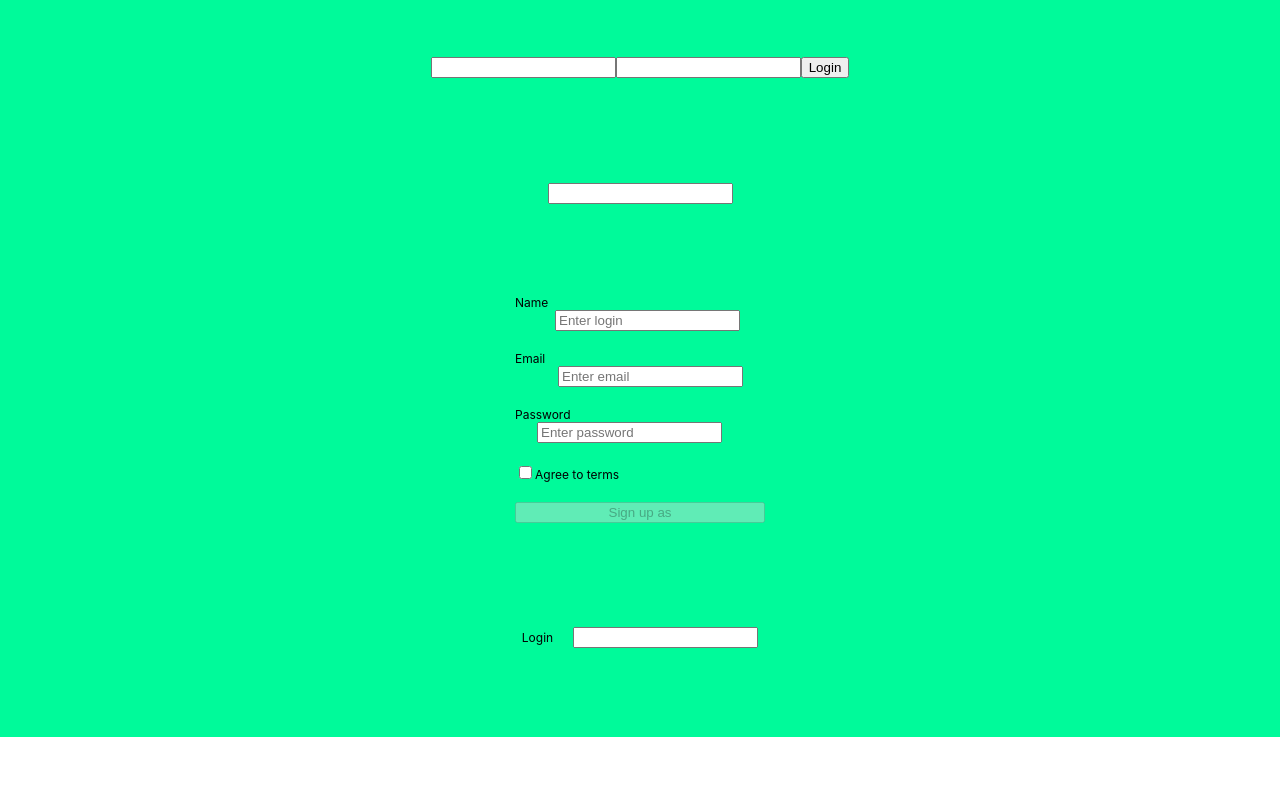
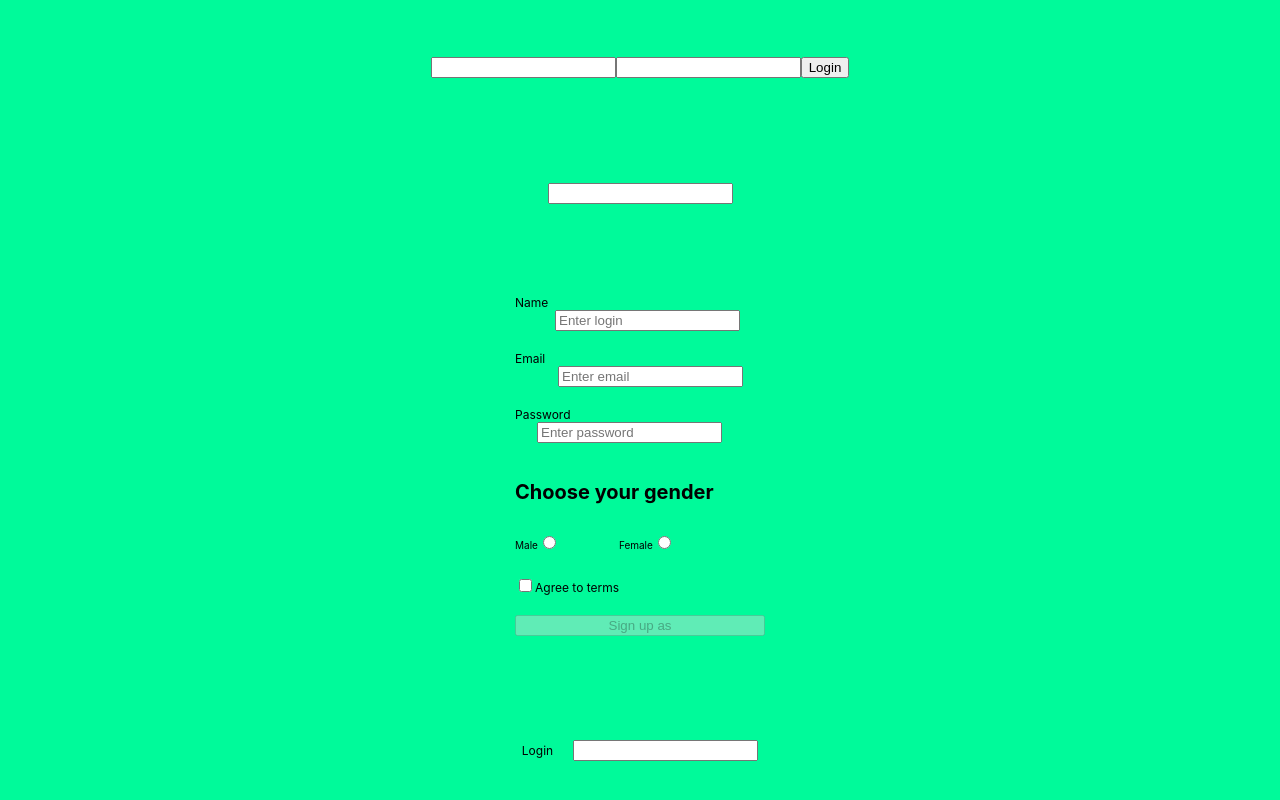
Before and after one commit to VictorSelischev/react-49-conspect, a React (Create React App) app: page / in a window 1280 px wide. Shown: the part 1085-1885 px from the top of the page. Before the commit the page ends 1822 px from the top, so only its background shows below. Built offline with nearby package versions, Linux system fonts and the light colour scheme.

Commit message:
Добавляет выбор пола type: radio

```diff
--- a/src/components/SignUpForm/SignUpForm.jsx
+++ b/src/components/SignUpForm/SignUpForm.jsx
@@ -1,11 +1,18 @@
 import { Component } from 'react';
 import css from './SignUpForm.module.css';
+
+// Используем Enumerable чтобы не болеть антипаттерном "магические строки"
+const Gender = {
+  MALE: "male",
+  FEMALE: "female",
+};
 
 const INITIAL_STATE = {
   login: '',
   email: '',
   password: '',
   agreed: false,
+  gender: null,
 };
 
 class SignUpForm extends Component {
@@ -37,7 +44,7 @@ class SignUpForm extends Component {
   };
 
   render() {
-    const { login, email, password, agreed } = this.state;
+    const { login, email, password, agreed, gender } = this.state;
 
     return (
       <form
@@ -78,7 +85,30 @@ class SignUpForm extends Component {
             onChange={this.handleChange}
           />
         </label>
-        <label style={{fontSize: "12px", marginBottom: '20px'}}>
+        <section >
+          <h2 style={{fontSize: '20px', lineHeight: '1.2'}}>Choose your gender</h2>
+          <label style={{fontSize: '10px', marginRight: '60px'}}>
+            Male
+            <input
+              type="radio"
+              checked={gender === Gender.MALE}
+              name="gender"
+              value={Gender.MALE}
+              onChange={this.handleChange}
+            />
+          </label>
+          <label style={{fontSize: '10px'}}>
+            Female
+            <input
+              type="radio"
+              checked={gender === Gender.FEMALE}
+              name="gender"
+              value={Gender.FEMALE}
+              onChange={this.handleChange}
+            />
+          </label>
+        </section>
+        <label style={{ fontSize: '12px', marginBottom: '20px', marginTop: '20px' }}>
           <input
             type="checkbox"
             name="agreed"
@@ -86,7 +116,6 @@ class SignUpForm extends Component {
             onChange={this.handleChange}
           />
           Agree to terms
-
         </label>
 
         <button type="submit" disabled={!agreed}>
```
